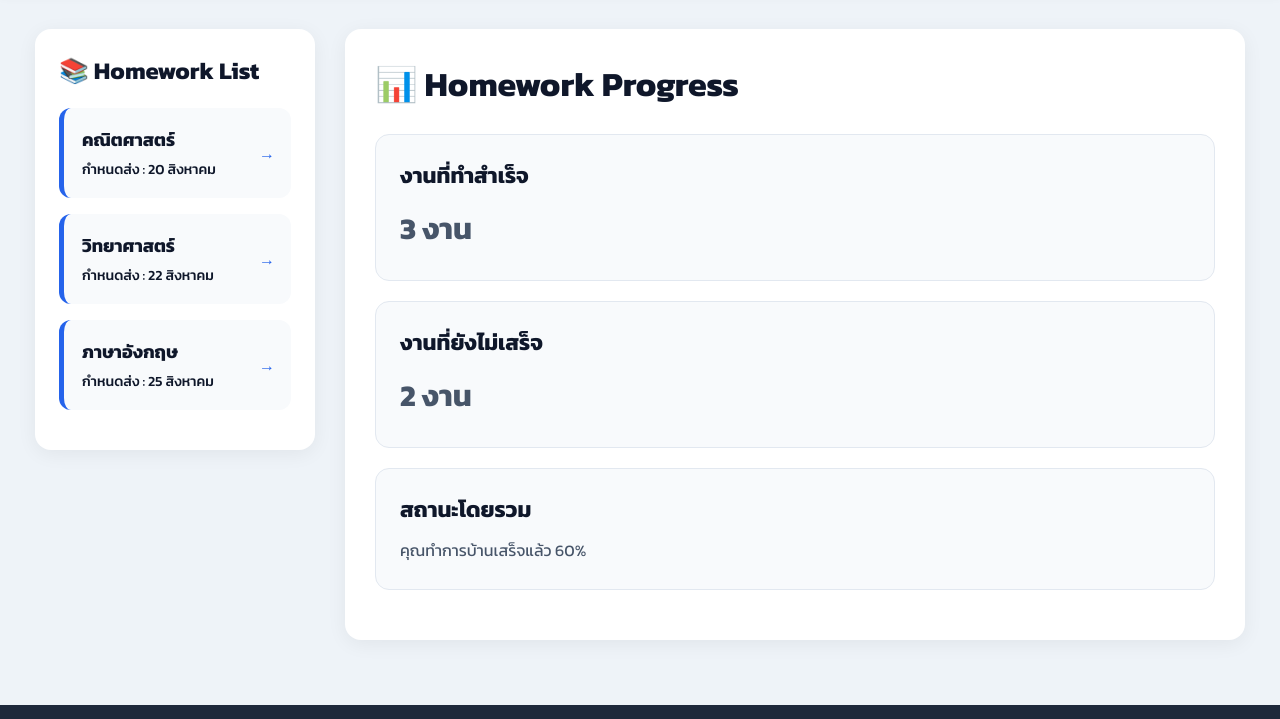
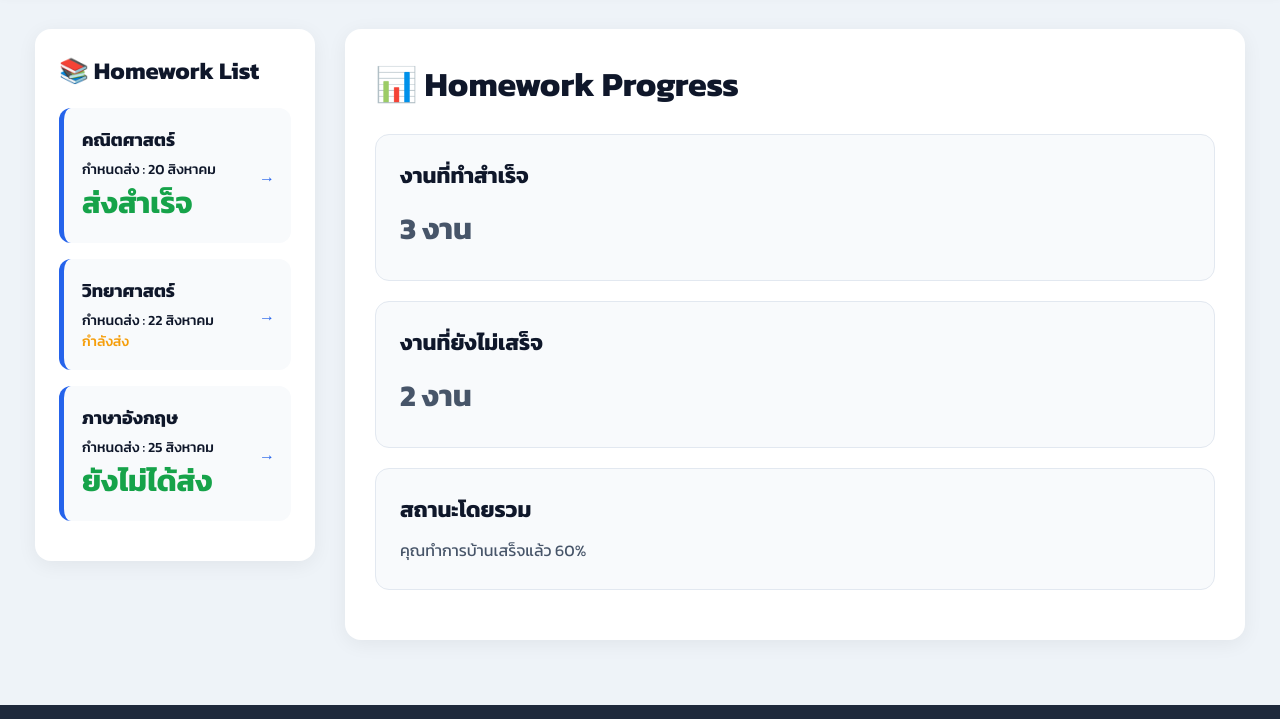
Before and after one commit to 55885-arch/WebsiteTest, a plain HTML site: page index.html in a window 1280 px wide. Shown: the part 81-800 px from the top of the page. Drawn offline with Linux system fonts and the light colour scheme.

Commit message:
Update index.html

```diff
--- a/index.html
+++ b/index.html
@@ -54,19 +54,22 @@
 
         <h2>📚 Homework List</h2>
 
-        <div class="item">
+        <div class="item" >
           <h3>คณิตศาสตร์</h3>
           <p class="status">กำหนดส่ง : 20 สิงหาคม</p>
+			<p class="status done">ส่งสำเร็จ</p>
         </div>
 
         <div class="item">
           <h3>วิทยาศาสตร์</h3>
           <p class="status">กำหนดส่ง : 22 สิงหาคม</p>
+			<p class="status pending">กำลังส่ง</p>
         </div>
 
         <div class="item">
           <h3>ภาษาอังกฤษ</h3>
           <p class="status">กำหนดส่ง : 25 สิงหาคม</p>
+			<p class="status not done">ยังไม่ได้ส่ง</p>
         </div>
 
       </section>
```
